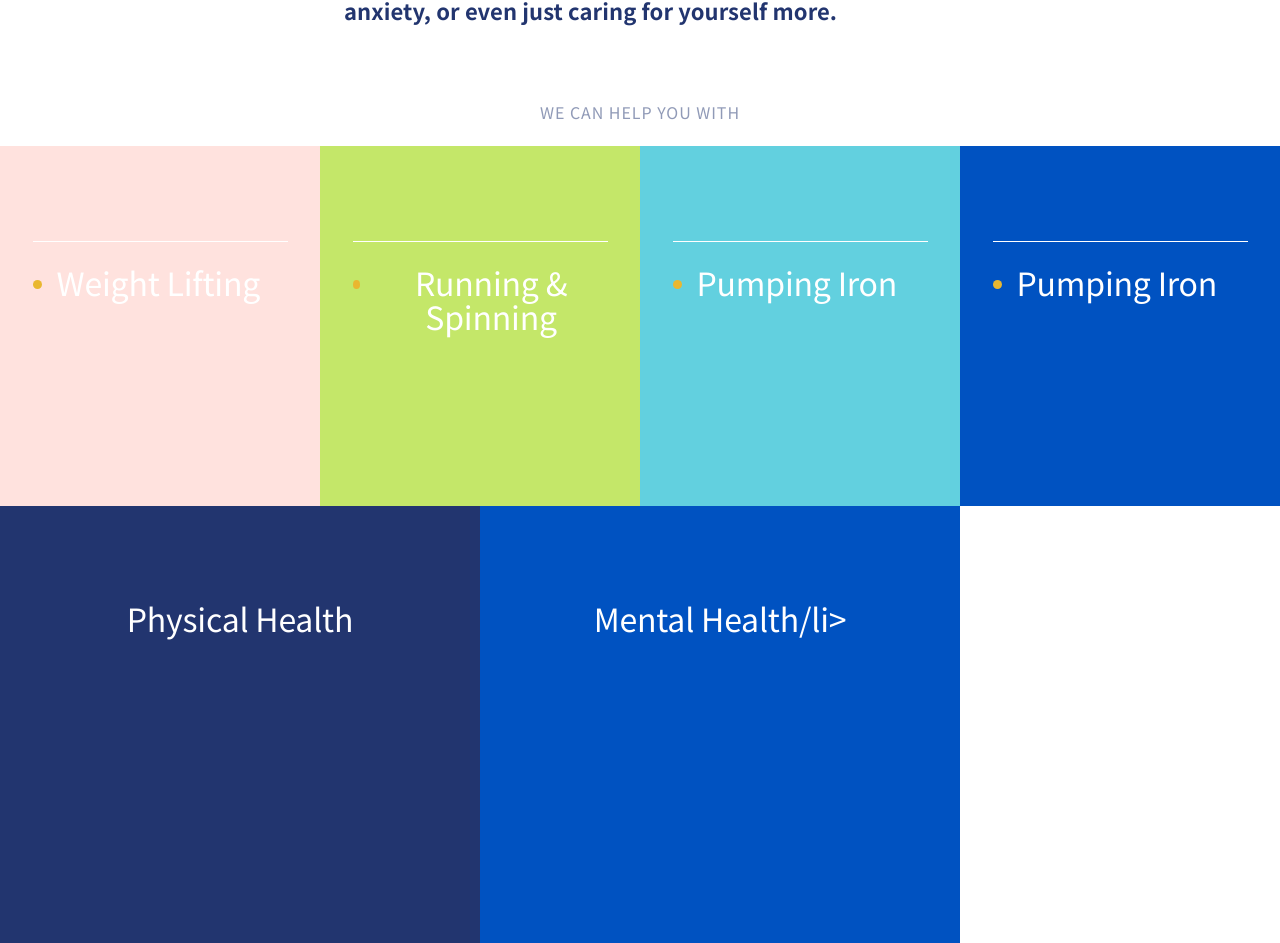
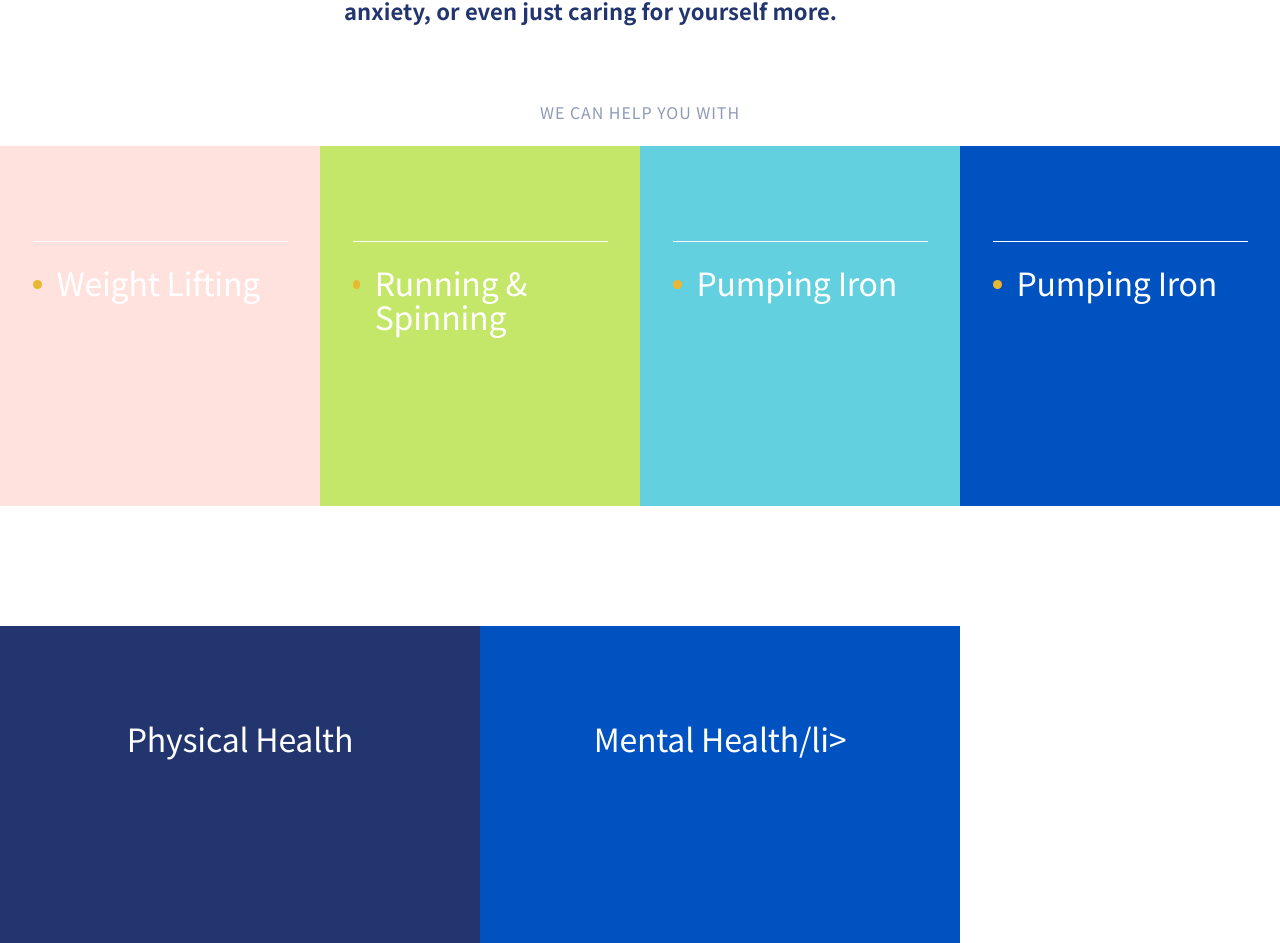
Before and after one commit to MezdrinM/ThriveTalk, a React (Create React App) app: page / in a window 1280 px wide. Shown: the part 1792-2735 px from the top of the page. Built offline with nearby package versions, Linux system fonts and the light colour scheme; the HTML template or start-up script is replaced by a standard one.

Commit message:
⚡️ again corection section-text

```diff
--- a/src/styles/section-text.scss
+++ b/src/styles/section-text.scss
@@ -34,6 +34,7 @@
 
     &-list{
         text-align: center;
+        margin-bottom: 120px;
 
         ul{
             display: flex;
@@ -54,7 +55,7 @@
                 & span{
                     display: flex;
                     color: #ffffff;
-                    justify-content: start;
+                    text-align: start;
                     padding-top: 23px;
                     max-width: 255px;
 
```
